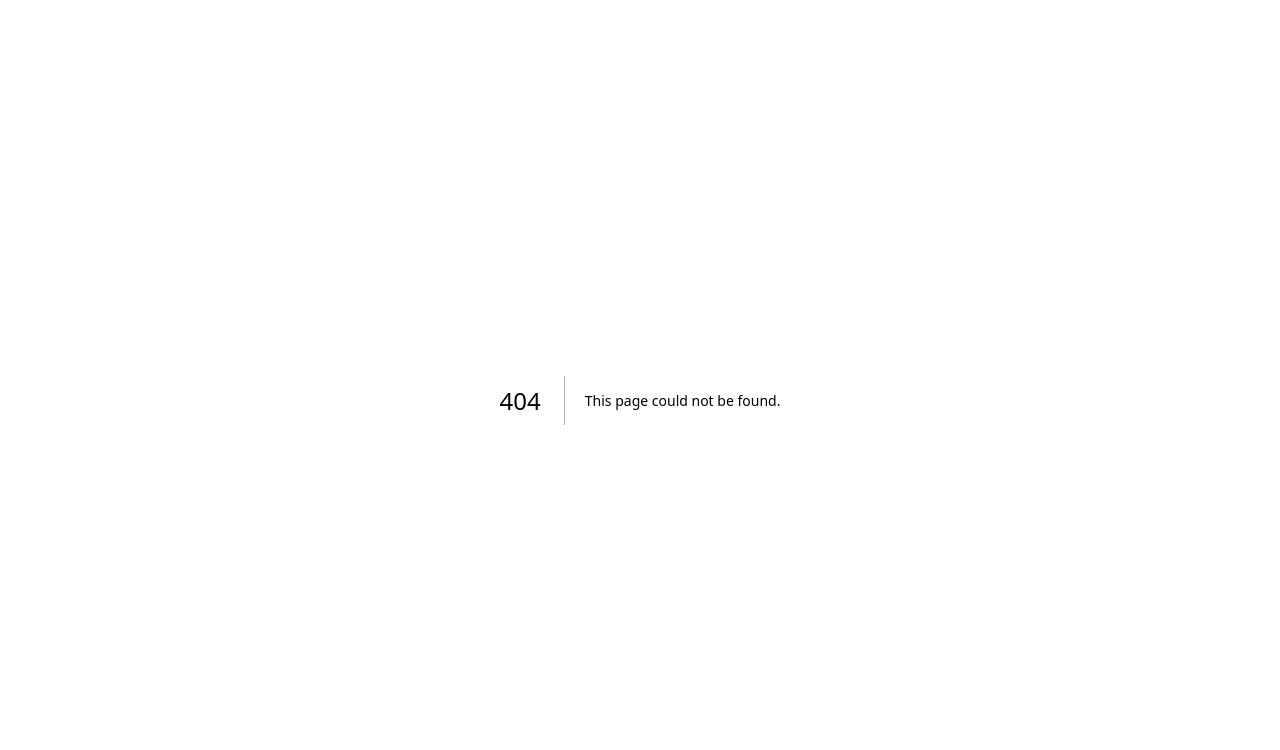
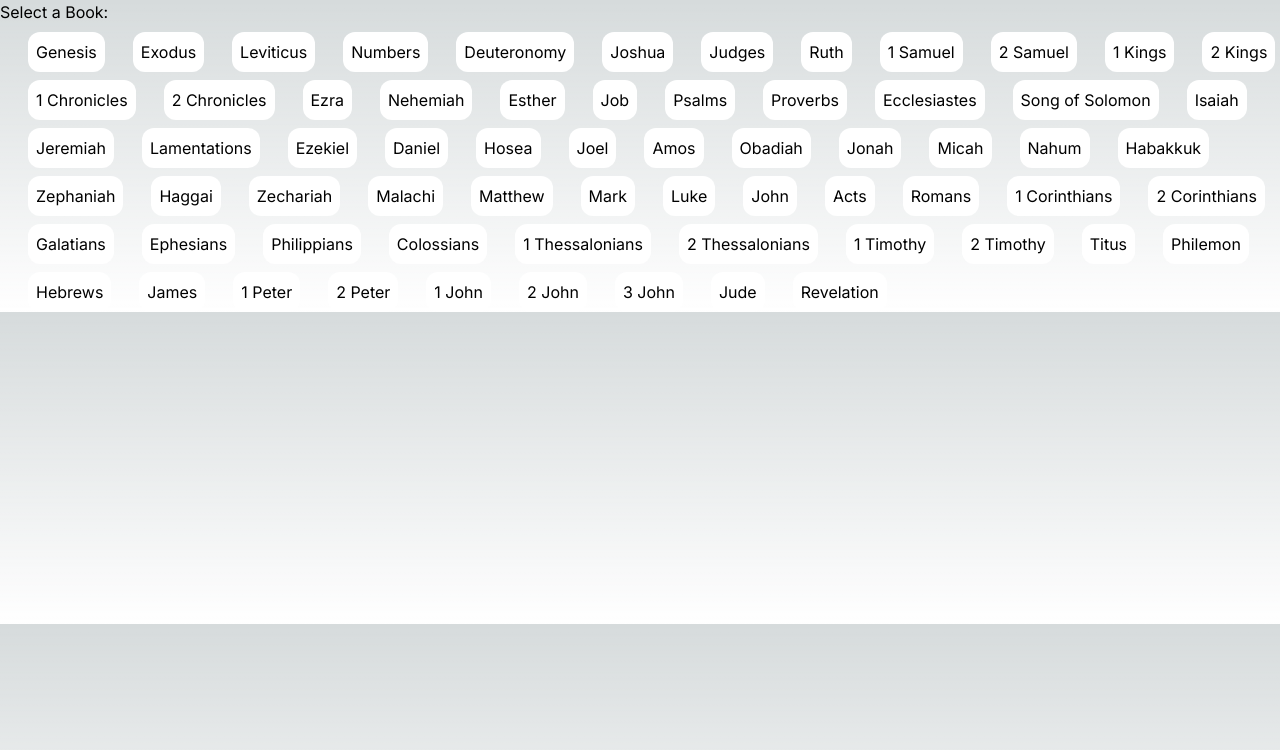
Before and after one commit to JonZ21/gptbible, a Next.js app: page /books in a window 1280 px wide. Before the commit this address had no page. Shown: the top 750 px of the page. Built offline with nearby package versions, Linux system fonts and the light colour scheme.

Commit message:
books of the bible

```diff
--- /dev/null
+++ b/src/app/books/page.tsx
@@ -0,0 +1,103 @@
+"use client";
+// pages/index.tsx
+import React, { useState } from "react";
+import BookList from "../components/BookList";
+
+const books = [
+  "Genesis",
+  "Exodus",
+  "Leviticus",
+  "Numbers",
+  "Deuteronomy",
+  "Joshua",
+  "Judges",
+  "Ruth",
+  "1 Samuel",
+  "2 Samuel",
+  "1 Kings",
+  "2 Kings",
+  "1 Chronicles",
+  "2 Chronicles",
+  "Ezra",
+  "Nehemiah",
+  "Esther",
+  "Job",
+  "Psalms",
+  "Proverbs",
+  "Ecclesiastes",
+  "Song of Solomon",
+  "Isaiah",
+  "Jeremiah",
+  "Lamentations",
+  "Ezekiel",
+  "Daniel",
+  "Hosea",
+  "Joel",
+  "Amos",
+  "Obadiah",
+  "Jonah",
+  "Micah",
+  "Nahum",
+  "Habakkuk",
+  "Zephaniah",
+  "Haggai",
+  "Zechariah",
+  "Malachi",
+  "Matthew",
+  "Mark",
+  "Luke",
+  "John",
+  "Acts",
+  "Romans",
+  "1 Corinthians",
+  "2 Corinthians",
+  "Galatians",
+  "Ephesians",
+  "Philippians",
+  "Colossians",
+  "1 Thessalonians",
+  "2 Thessalonians",
+  "1 Timothy",
+  "2 Timothy",
+  "Titus",
+  "Philemon",
+  "Hebrews",
+  "James",
+  "1 Peter",
+  "2 Peter",
+  "1 John",
+  "2 John",
+  "3 John",
+  "Jude",
+  "Revelation",
+]; // Your array of book names
+
+const Home: React.FC = () => {
+  // Q: what does usestate<string | null> mean
+  // A: usestate is a function that returns an array of two elements.
+  //   The first element is the current state, and the second element is a function to update the state.
+  //   In this case, the state is a string or null.
+  //   The initial state is null.
+
+  //q: right now i am not able to select the books, how can i fix that/
+  //a: you need to implement the onSelect function in BookList.tsx.
+  //   onSelect is a function that takes a string and returns nothing.
+  //   You need to call onSelect in Book.tsx when the book is clicked.
+  //   You can use the onClick prop to call onSelect.
+
+  const [selectedBook, setSelectedBook] = useState<string | null>(null);
+
+  const handleSelectBook = (title: string) => {
+    setSelectedBook(title);
+  };
+
+  return (
+    <div>
+      <h1>Select a Book:</h1>
+      <BookList books={books} onSelect={handleSelectBook} />
+      {selectedBook && <p>Selected Book: {selectedBook}</p>}
+    </div>
+  );
+};
+
+export default Home;
--- /dev/null
+++ b/src/app/components/Book.tsx
@@ -0,0 +1,29 @@
+// components/Book.tsx
+import React from "react";
+
+// Q: what does interface do?
+// A: interface is a way to define a type.
+//   In this case, BookProps is a type that has two properties: title and onSelect.
+//  title is a string, and onSelect is a function that takes a string and returns nothing.
+
+interface BookProps {
+  title: string;
+  onSelect: (title: string) => void;
+}
+
+//Q: what does React.FC do?
+// A: React.FC is a type that is a function that returns a React element.
+//   In this case, Book is a function that takes BookProps and returns a React element.
+
+const Book: React.FC<BookProps> = ({ title, onSelect }) => {
+  return (
+    <div
+      className="book ml-7 bg-white rounded-xl mt-2 text-black text-center p-2 cursor-pointer"
+      onClick={() => onSelect(title)}
+    >
+      {title}
+    </div>
+  );
+};
+
+export default Book;
--- /dev/null
+++ b/src/app/components/BookList.tsx
@@ -0,0 +1,20 @@
+// components/BookList.tsx
+import React from "react";
+import Book from "./Book";
+
+interface BookListProps {
+  books: string[];
+  onSelect: (title: string) => void;
+}
+
+const BookList: React.FC<BookListProps> = ({ books, onSelect }) => {
+  return (
+    <div className="book-list flex flex-wrap justify-start">
+      {books.map((book, index) => (
+        <Book key={index} title={book} onSelect={onSelect} />
+      ))}
+    </div>
+  );
+};
+
+export default BookList;
```
